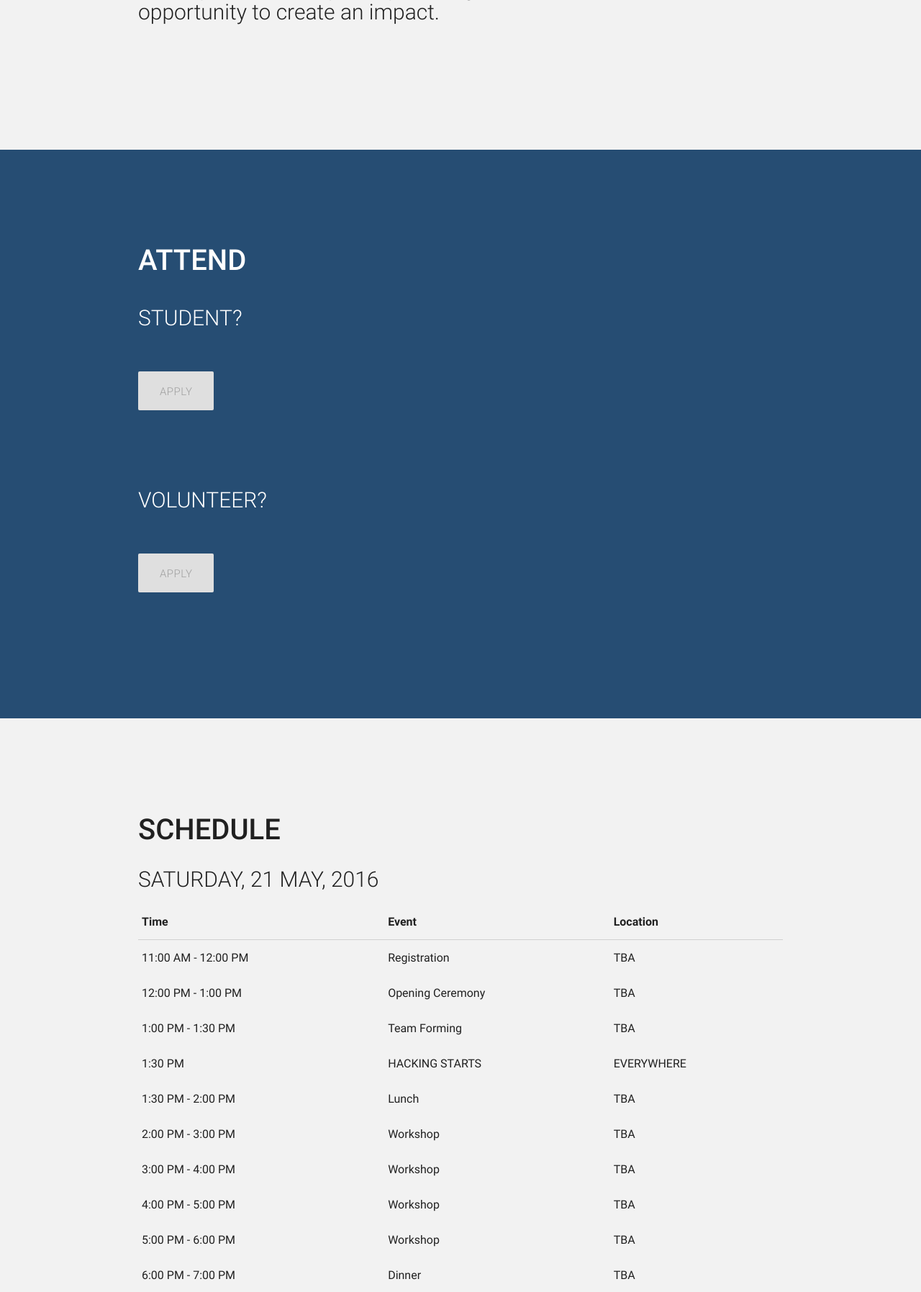
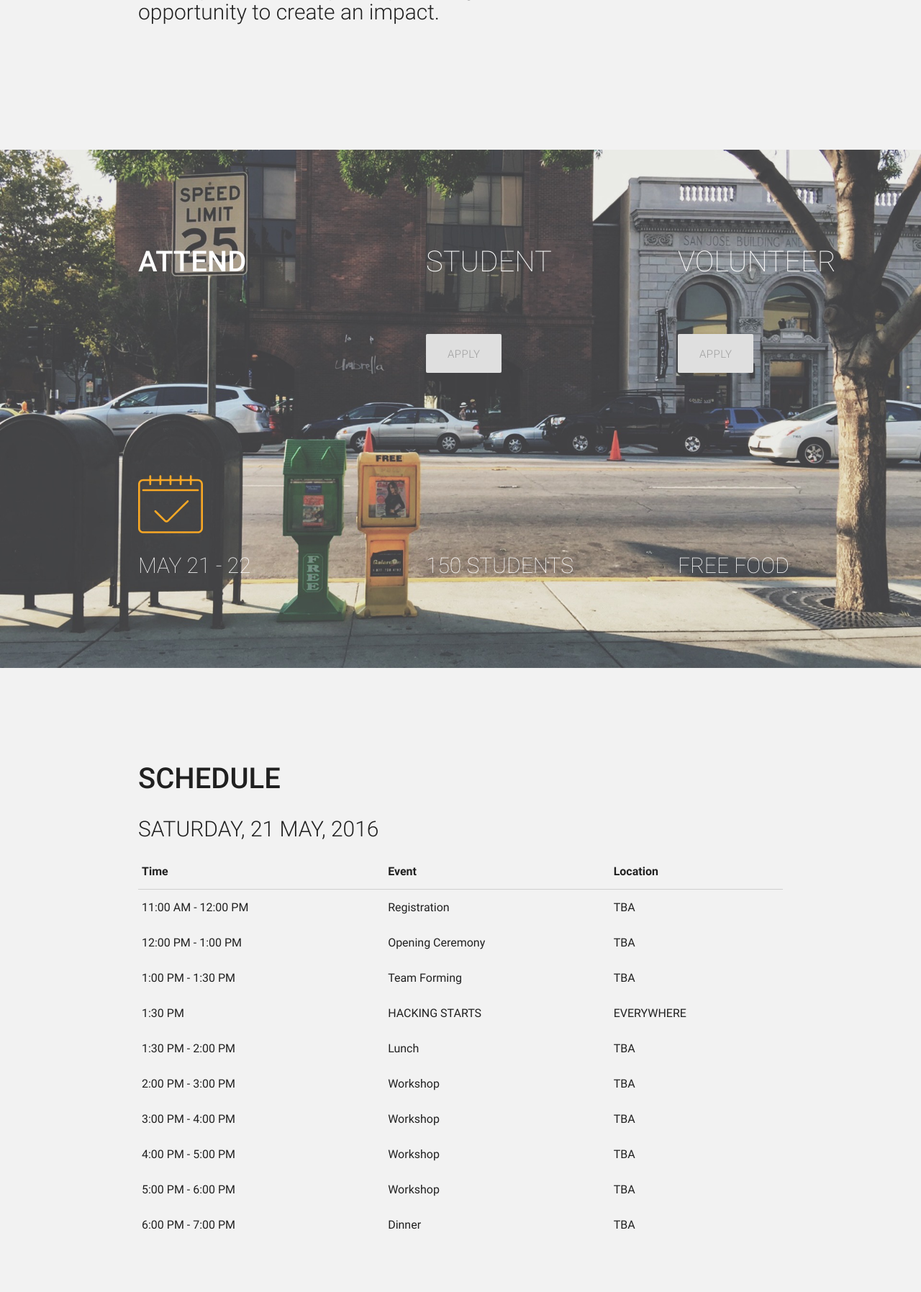
Before and after one commit to Saturn-V/Saturn-V.github.io, a PHP site: page / in a window 1280 px wide. Shown: the part 959-2754 px from the top of the page at 72% size. Run offline with PHP 8.4, Linux system fonts and the light colour scheme; some libraries are stand-ins or nearby versions.

Commit message:
Some funky issues

```diff
--- a/css/main.css
+++ b/css/main.css
@@ -73,7 +73,7 @@
 
 .content-img-text {
 	position: absolute;
-	width: 100%;
+	width: auto;
 }
 
 .content-footer {
--- a/index.html
+++ b/index.html
@@ -17,7 +17,7 @@
 	      <script type="text/javascript" src="js/materialize.min.js"></script>
 
 		<!-- Home/Banner -->
-		<div id="home" class="off-white" style="width: 100%">
+		<div id="home" class="off-white" style="width: 100%;">
 
 			<div class="navbar-fixed">
 		      	<nav class="off-white">
@@ -50,15 +50,18 @@
 
 			<div class="content-image" style="position: 300px">
 
-				<h1 class="content-img-text center-align white-text" style="bottom: 85px; font-weight: 400">
+				<div class="container">
+					<h1 class="content-img-text white-text" style="bottom: 85px; font-weight: 400">
 						Hack
 						<strong class="yellow-dark-text" style="font-weight: 200">
 							the
 						</strong>
 						Bay
 					</h1>
-				<h1 class="content-img-text center-align white-text" style="bottom: 5px; font-size: 50px; font-weight: 300">May 21 - 22</h1>
-				<img src="img/GGBridge.jpg" alt="#" style="max-width: 100%"/>
+					<h1 class="content-img-text white-text" style="bottom: 5px; font-size: 50px; font-weight: 300">May 21 - 22</h1>
+				</div>
+
+				<img src="img/GGBridge.jpg" alt="#" style="max-width: 100%; max-height: 100%"/>
 
 			</div>
 		</div>
@@ -101,34 +104,76 @@
 
 
 		<!-- Attend -->
-		<section id="attend" class="blue-dark content-inner white-text" style="width: 100%">
+		<section id="attend" class="blue-dark content-inner white-text" style="width: 100%; padding: 0">
+
+			<div class="content-image">
+
+				<div class="container">
 
 					<!-- title -->
-			<h1 class="container" style="padding-top: 7%">
+					<h1 class="content-img-text" style="padding-top: 7%">
 						<b style="font-weight: 500; font-size: 40px">
 							ATTEND
 						</b>
 					</h1>
 
-			<h1 class="container" style="padding-top: 10px">
-				<b style="font-weight: 300; font-size: 30px">
-					STUDENT?
+					<!-- Student Application -->
+					<h1 class="content-img-text" style="padding-top: 7%; padding-left: 400px">
+						<b style="font-weight: 200; font-size: 40px">
+							STUDENT
 						</b>
 					</h1>
 
-			<div class="container" style="padding-top: 40px">
-				<a href="attendee-apply.html" class="waves-effect waves-light yellow-dark btn-large disabled" style="font-weight: 300">APPLY</a>
+					<div class="content-img-text" style="padding-top: 20%; padding-left: 400px">
+						<!-- attendee-apply.html -->
+						<a href="#" class="waves-effect waves-light yellow-dark btn-large disabled" style="font-weight: 300">APPLY</a>
 					</div>
 
-			<h1 class="container" style="padding-top: 7%">
-				<b style="font-weight: 300; font-size: 30px">
-					VOLUNTEER?
+					<!-- Volunteer Application -->
+					<h1 class="content-img-text" style="padding-top: 7%; padding-left: 750px">
+						<b style="font-weight: 200; font-size: 40px">
+							VOLUNTEER
 						</b>
 					</h1>
 
-			<div class="container" style="padding-top: 40px">
+					<div class="content-img-text" style="padding-top: 20%; padding-left: 750px">
 						<a href="#" class="waves-effect waves-light yellow-dark btn-large disabled" style="font-weight: 300">APPLY</a>
 					</div>
+
+					<!-- Date graphic and text -->
+					<img class="content-img-text" src="img/date.svg" alt="#" style="max-width: 7%; max-height: auto; padding-top: 35%"/>
+
+					<h1 class="content-img-text" style="padding-top: 40%">
+						<b style="font-weight: 200; font-size: 30px">
+							MAY 21 - 22
+						</b>
+					</h1>
+
+					<!-- Attendee graphic and text -->
+					<img class="content-img-text" src="img/attendees.svg" alt="#" style="max-width: 7%; max-height: auto; padding-top: 35%; padding-left: 400px"/>
+
+					<h1 class="content-img-text" style="padding-top: 40%; padding-left: 400px">
+						<b style="font-weight: 200; font-size: 30px">
+							150 STUDENTS
+						</b>
+					</h1>
+
+					<!-- Food graphic and text -->
+					<img class="content-img-text" src="img/food.svg" alt="#" style="max-width: 7%; max-height: auto; padding-top: 35%; padding-left: 750px"/>
+
+					<h1 class="content-img-text" style="padding-top: 40%; padding-left: 750px">
+						<b style="font-weight: 200; font-size: 30px">
+							FREE FOOD
+						</b>
+					</h1>
+				</div>
+
+				<!-- Background img -->
+				<img src="img/downtown2.jpg" alt="#" style="max-width: 100%; max-height: auto"/>
+
+			</div>
+
+
 
 		</section>
 
```
Also changed, not shown: img/attendees.svg (added), img/date.svg (added), img/downtown.jpg (added), img/downtown2.jpg (added), img/food.svg (added). Lines whose indentation alone changed are shown as unchanged.
